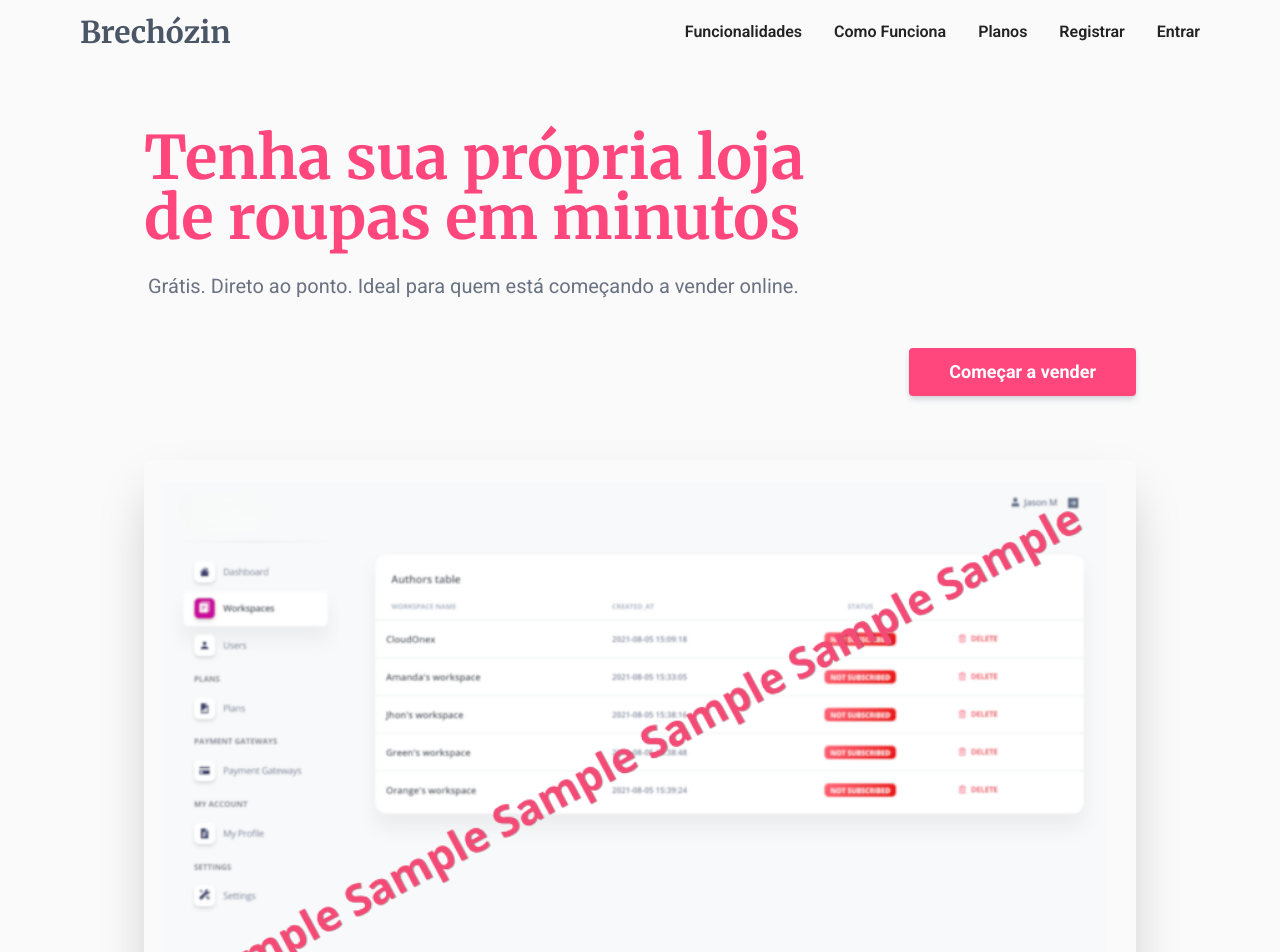
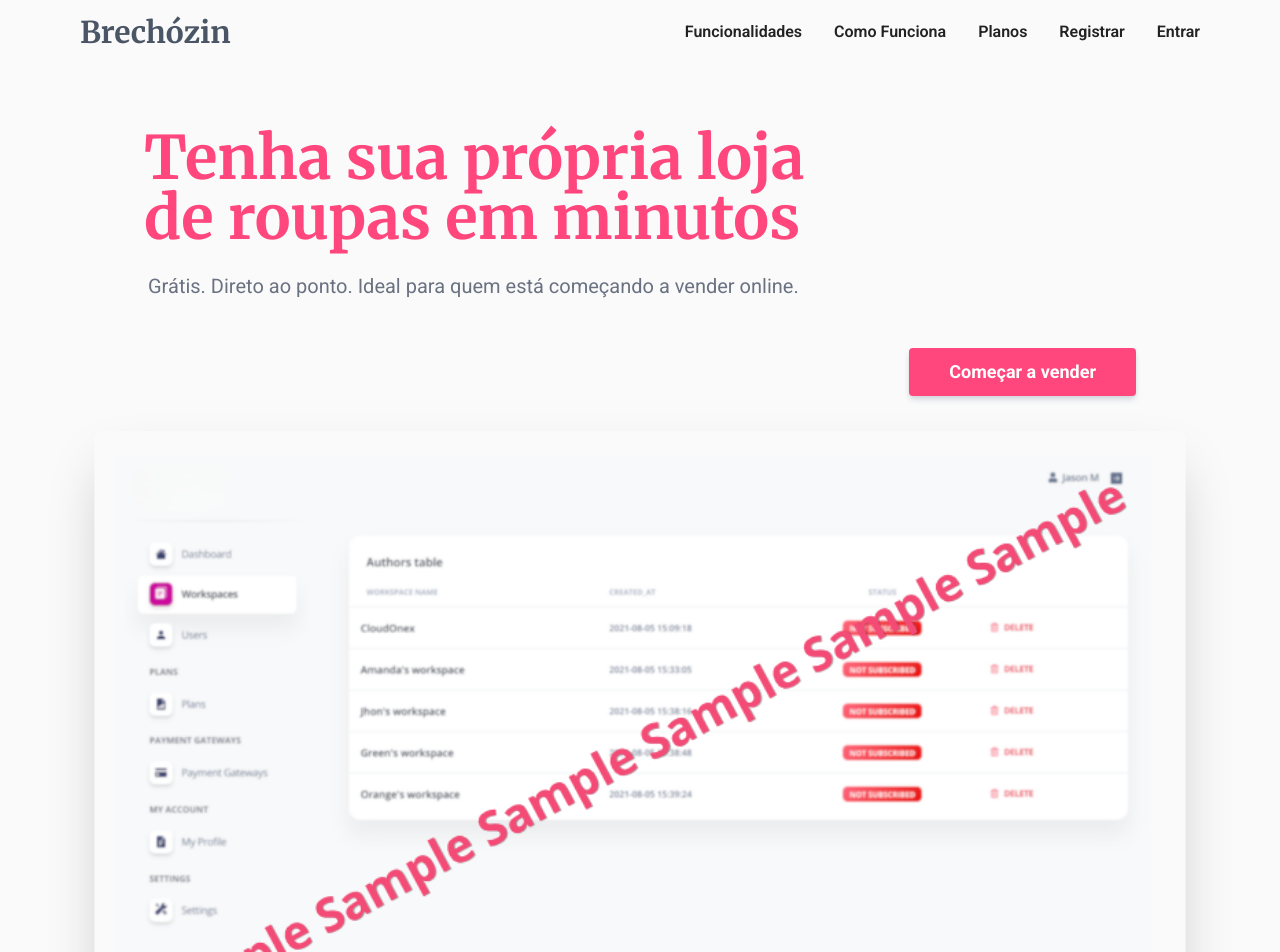
Before and after one commit to gabriel-zanghelini/saas-clothing-catalog, a Next.js app: page / in a window 1280 px wide. Shown: the top 952 px of the page. Built offline with nearby package versions, Linux system fonts and the light colour scheme; no server answers.

Commit message:
add enter animation to HeroImage

```diff
--- /dev/null
+++ b/components/homepage/HeroImage.tsx
@@ -0,0 +1,30 @@
+'use client'
+import { motion } from 'motion/react'
+import Image from 'next/image'
+
+const HeroImage = () => {
+  return (
+    <motion.div
+      initial={{ opacity: 0 }}
+      animate={{
+        scale: 1.1,
+        opacity: 1,
+        transition: {
+          type: 'spring',
+          duration: 2.5,
+        },
+      }}
+      viewport={{}}
+    >
+      <Image
+        src='/images/sample-screenshot.png'
+        alt='Hero Image'
+        width={1000}
+        height={700}
+        className='mx-auto shadow-2xl rounded-md'
+      />
+    </motion.div>
+  )
+}
+
+export default HeroImage
--- a/components/homepage/HeroSection.tsx
+++ b/components/homepage/HeroSection.tsx
@@ -1,7 +1,7 @@
 import Link from 'next/link'
 import React from 'react'
 import { merriweather } from '../fonts'
-import Image from 'next/image'
+import HeroImage from './HeroImage'
 
 const HeroSection: React.FC = () => {
   return (
@@ -30,14 +30,7 @@ const HeroSection: React.FC = () => {
         </Link>
       </div>
 
-      <Image
-        src='/images/sample-screenshot.png'
-        alt='Hero Image'
-        width={1000}
-        height={700}
-        className='mx-auto shadow-2xl rounded-md'
-      />
-
+      <HeroImage />
     </div>
   )
 }
--- a/package.json
+++ b/package.json
@@ -11,6 +11,7 @@
   "dependencies": {
     "@supabase/ssr": "^0.8.0",
     "@supabase/supabase-js": "^2.90.1",
+    "motion": "^12.38.0",
     "next": "16.1.2",
     "react": "19.2.3",
     "react-dom": "19.2.3"
```
Also changed, not shown: 1 other file (tests, documents, lock files or other folders).
